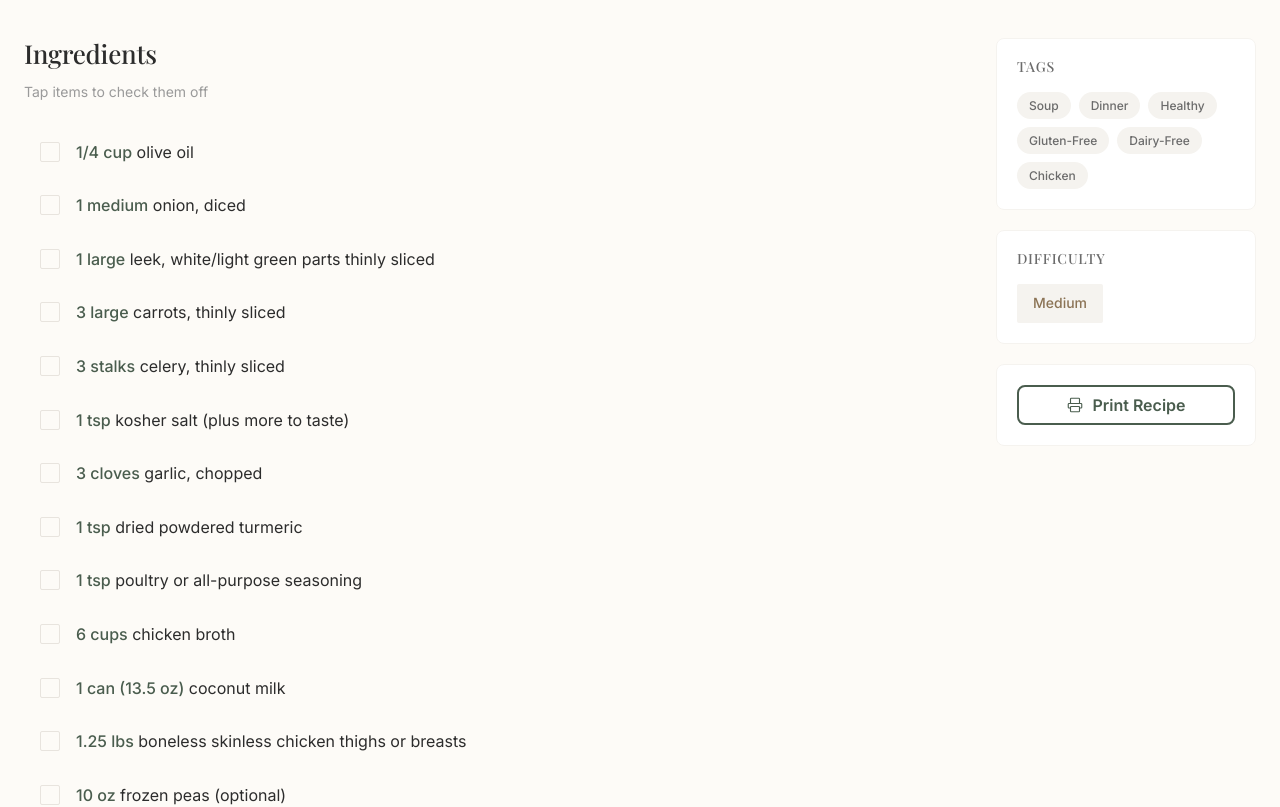
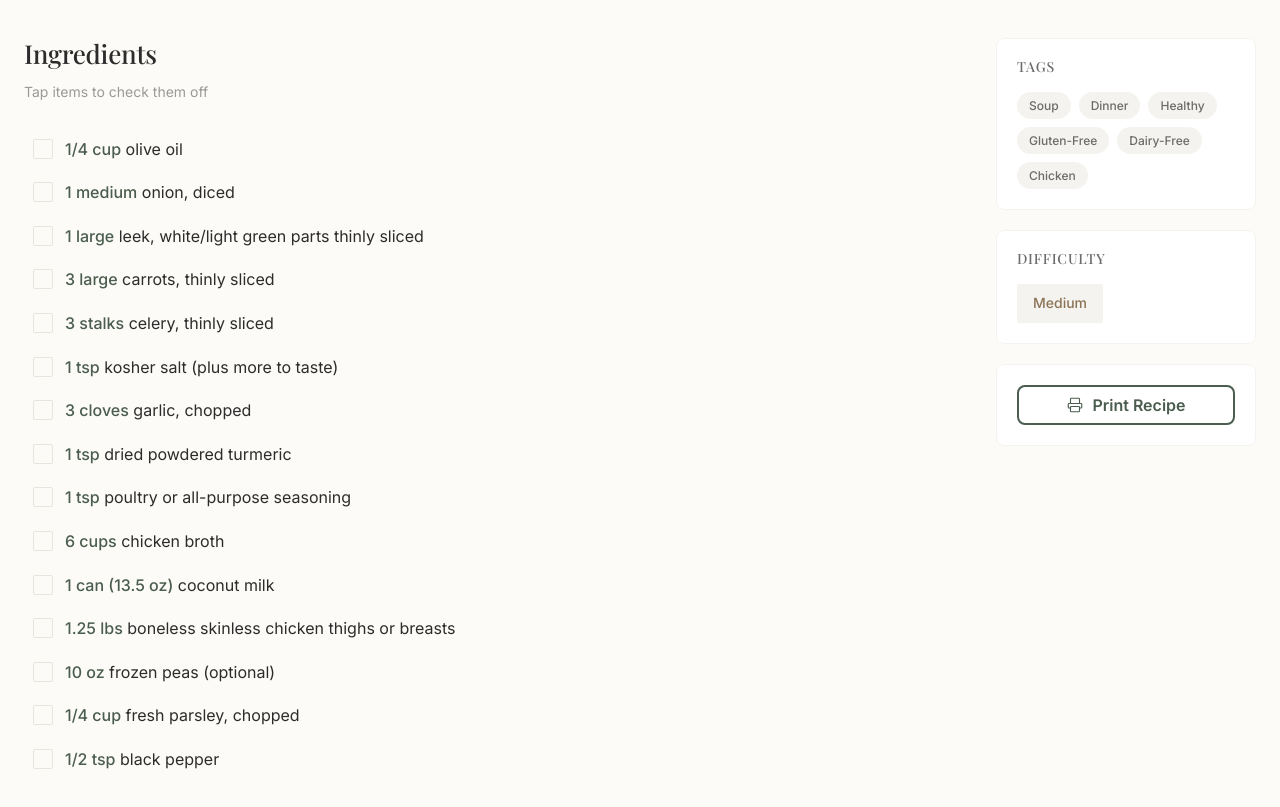
Before and after one commit to bendaprile/recifree-web, a React (Vite) app: page /recipe/anti-inflammatory-turmeric-chicken-soup in a window 1280 px wide. Shown: the part 640-1447 px from the top of the page. Built offline with nearby package versions, Linux system fonts and the light colour scheme.

Commit message:
style: update ingredient item layout, spacing, and hover states for improved visual consistency

```diff
--- a/src/pages/Recipe/Recipe.css
+++ b/src/pages/Recipe/Recipe.css
@@ -229,27 +229,29 @@
 .ingredients-list {
     display: flex;
     flex-direction: column;
-    gap: var(--space-1);
+    gap: 0;
 }
 
 .ingredient-item {
     display: flex;
     align-items: flex-start;
-    gap: var(--space-4);
-    padding: var(--space-3) var(--space-4);
+    gap: var(--space-3);
+    padding: var(--space-2) var(--space-2);
     background-color: transparent;
     border-radius: var(--radius-md);
     cursor: pointer;
-    transition: background-color var(--transition-fast);
-    border: none;
+    transition: all var(--transition-fast);
+    border: 1px solid transparent;
 }
 
 .ingredient-item:hover {
-    background-color: var(--color-border-light);
+    background-color: var(--color-surface);
+    border-color: var(--color-border-light);
 }
 
 .ingredient-item.checked {
-    background-color: var(--color-border-light);
+    background-color: transparent;
+    opacity: 0.5;
 }
 
 .ingredient-item.checked .ingredient-text {
```
